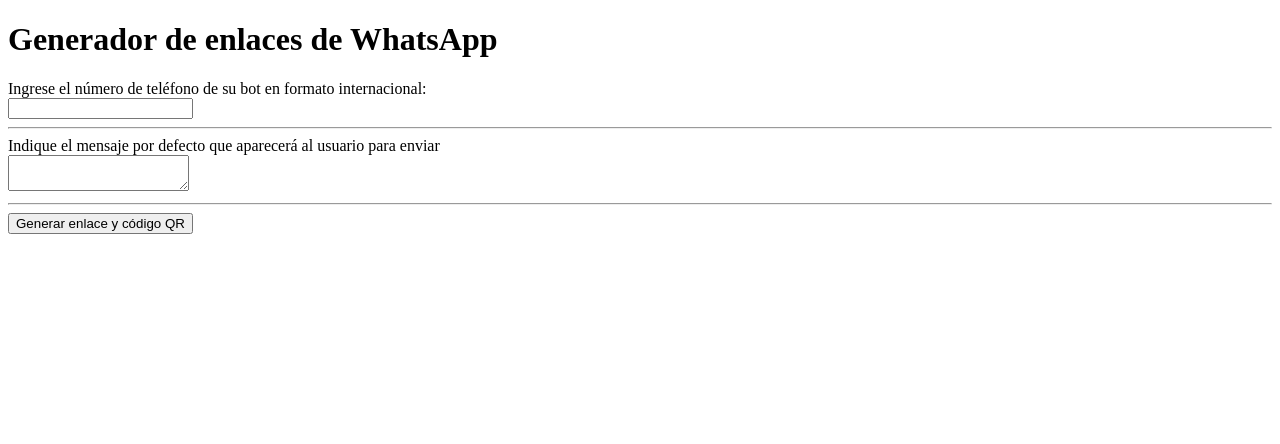
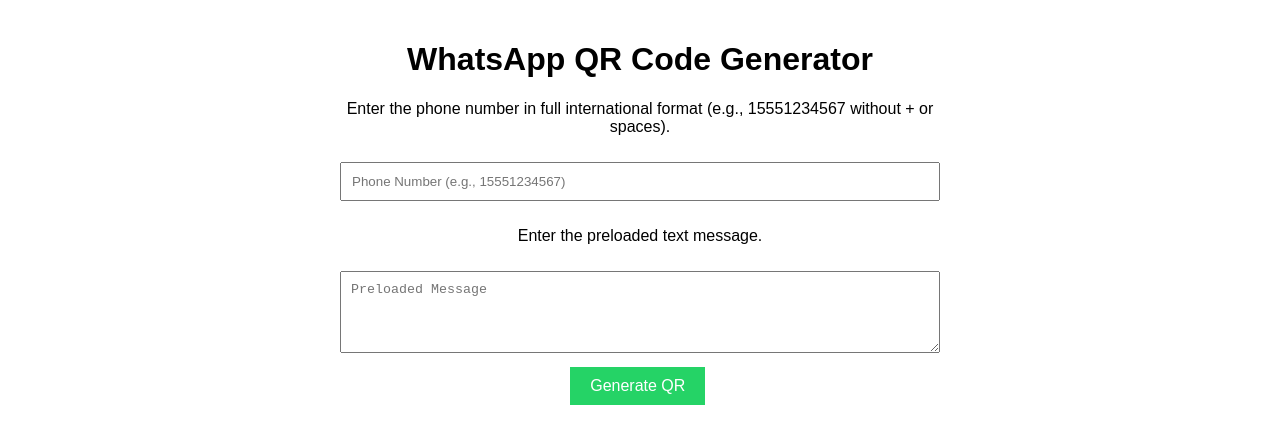
Before and after one commit to pablomolteni/qrgeneratorwhatsapp, a plain HTML site: page index.html in a window 1280 px wide. Drawn offline with nearby package versions, Linux system fonts and the light colour scheme.

Commit message:
Update index.html

```diff
--- a/index.html
+++ b/index.html
@@ -1,46 +1,78 @@
 <!DOCTYPE html>
-<html>
-  <head>
+<html lang="en">
+<head>
     <meta charset="UTF-8">
-    <title>Generador de enlaces de WhatsApp</title>
-    <script src="https://cdn.jsdelivr.net/npm/qrcode-generator/qrcode.min.js"></script>
-  </head>
-  <body>
-    <h1>Generador de enlaces de WhatsApp</h1>
-    <label for="phone">Ingrese el número de teléfono de su bot en formato internacional:</label>
-    <br>
-    <input type="text" id="phone"><br>
-    <hr>
-    <label for="message">Indique el mensaje por defecto que aparecerá al usuario para enviar</label>
-    <br>
-    <textarea id="message"></textarea><br>
-    <hr>
-    <button onclick="generateLink()">Generar enlace y código QR</button><br>
-    <div id="qr"></div>
-    <div id="url"></div>
+    <meta name="viewport" content="width=device-width, initial-scale=1.0">
+    <title>WhatsApp QR Code Generator</title>
+    <script src="https://cdnjs.cloudflare.com/ajax/libs/qrcodejs/1.0.0/qrcode.min.js"></script>
+    <style>
+        body {
+            font-family: Arial, sans-serif;
+            max-width: 600px;
+            margin: 0 auto;
+            padding: 20px;
+            text-align: center;
+        }
+        input, textarea {
+            width: 100%;
+            padding: 10px;
+            margin: 10px 0;
+            box-sizing: border-box;
+        }
+        button {
+            padding: 10px 20px;
+            background-color: #25D366;
+            color: white;
+            border: none;
+            cursor: pointer;
+            font-size: 16px;
+        }
+        button:hover {
+            background-color: #128C7E;
+        }
+        #qrcode {
+            margin-top: 20px;
+            display: inline-block;
+        }
+    </style>
+</head>
+<body>
+    <h1>WhatsApp QR Code Generator</h1>
+    <p>Enter the phone number in full international format (e.g., 15551234567 without + or spaces).</p>
+    <input type="text" id="phone" placeholder="Phone Number (e.g., 15551234567)" required>
+
+    <p>Enter the preloaded text message.</p>
+    <textarea id="message" placeholder="Preloaded Message" rows="4" required></textarea>
+
+    <button onclick="generateQR()">Generate QR</button>
+
+    <div id="qrcode"></div>
+
     <script>
-      function generateLink() {
-        // Obtener los valores de los campos de entrada
-        var phone = document.getElementById("phone").value;
-        var message = document.getElementById("message").value;
+        function generateQR() {
+            const phone = document.getElementById('phone').value.trim();
+            const message = encodeURIComponent(document.getElementById('message').value.trim());
 
-        // Combinar el número de teléfono y el mensaje en una URL codificada con la codificación URL
-        var urlencodedtext = encodeURIComponent(message);
-        var url = "https://wa.me/" + phone + "?text=" + urlencodedtext;
+            if (!phone || !message) {
+                alert('Please enter both phone number and message.');
+                return;
+            }
 
-        // Generar el código QR de la URL
-        var qr = qrcode(0, "M");
-        qr.addData(url);
-        qr.make();
+            const url = `https://wa.me/${phone}?text=${message}`;
 
-        // Insertar el código QR en la página con un tamaño mínimo de 300x300 píxeles
-        var qrElement = document.getElementById("qr");
-        qrElement.innerHTML = qr.createImgTag(4, 10);
+            // Clear previous QR code
+            document.getElementById('qrcode').innerHTML = '';
 
-        // Mostrar la URL generada
-        var urlElement = document.getElementById("url");
-        urlElement.innerHTML = "<p>URL generada: <a href='" + url + "' target='_blank'>" + url + "</a></p>";
-      }
+            // Generate new QR code
+            new QRCode(document.getElementById('qrcode'), {
+                text: url,
+                width: 256,
+                height: 256,
+                colorDark: '#000000',
+                colorLight: '#ffffff',
+                correctLevel: QRCode.CorrectLevel.H
+            });
+        }
     </script>
-  </body>
+</body>
 </html>
```
